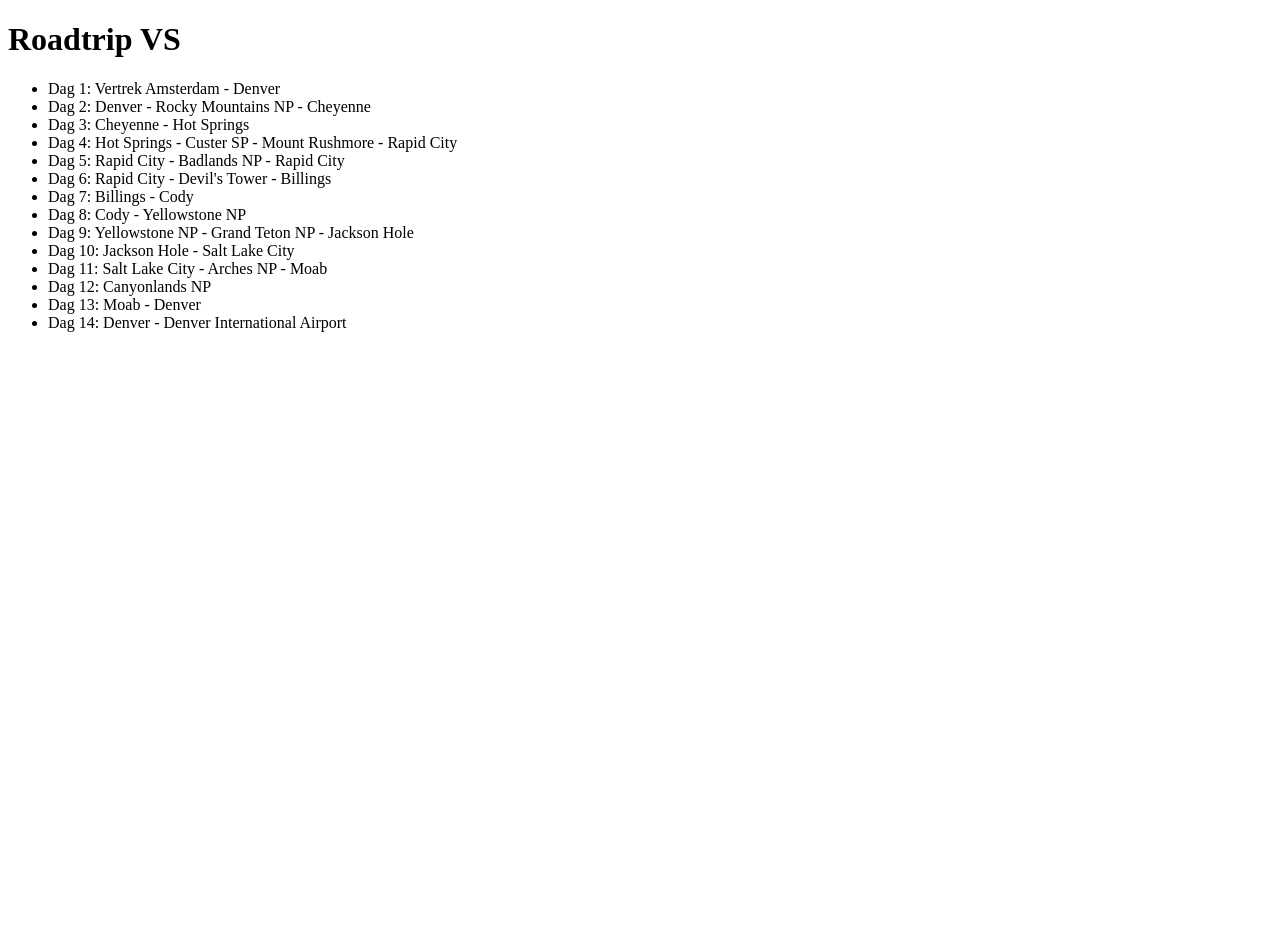
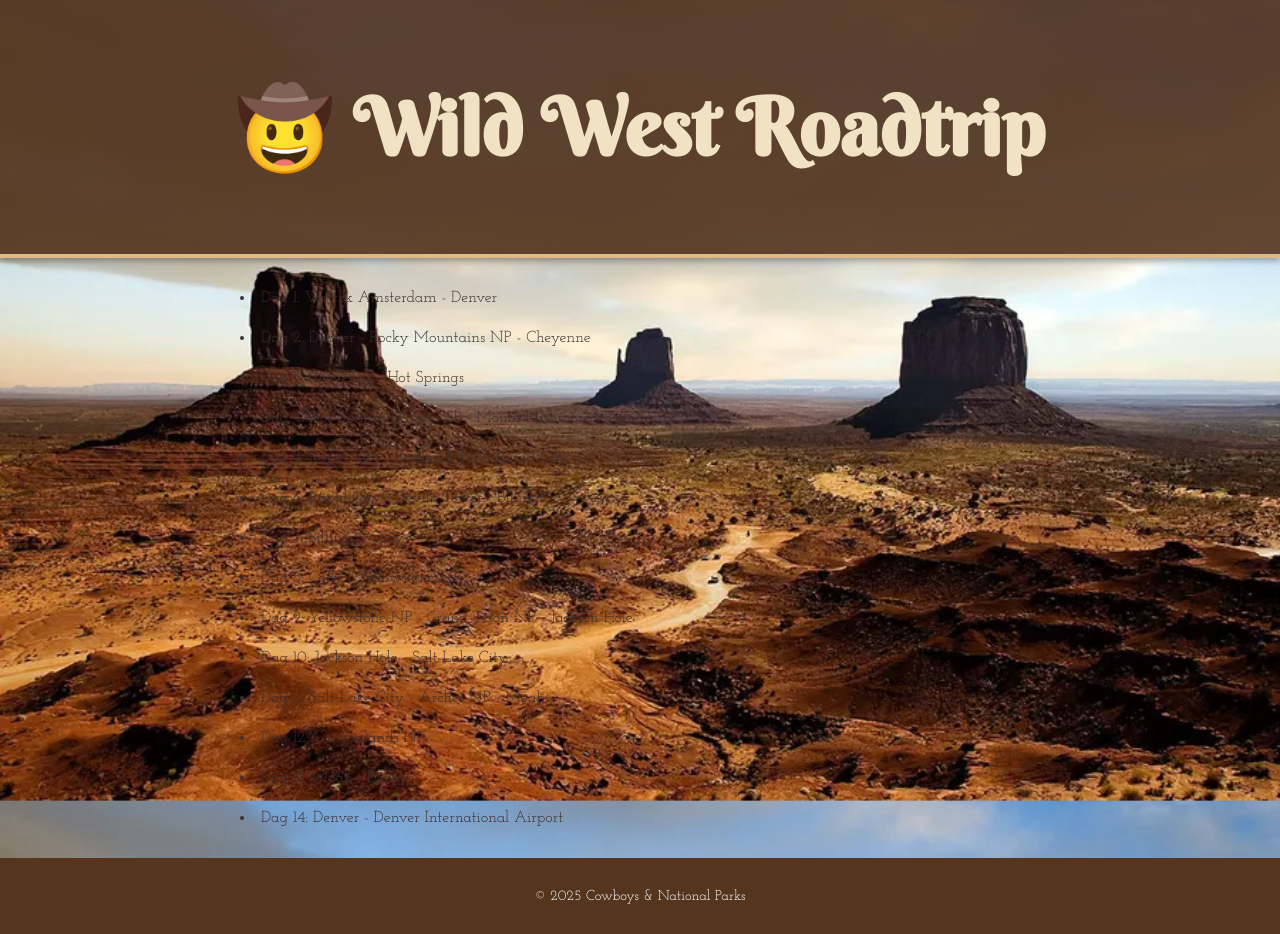
Before and after one commit to Conroy95/cowboys-indians-roadtrip, a plain HTML site: page index.html in a window 1280 px wide. Before the commit the page ends 800 px from the top, so only its background shows below. Drawn offline with Linux system fonts and the light colour scheme.

Commit message:
Add files via upload

```diff
--- a/index.html
+++ b/index.html
@@ -1,15 +1,28 @@
 <!DOCTYPE html>
 <html lang="nl">
 <head>
-  <meta charset="UTF-8">
-  <meta name="viewport" content="width=device-width, initial-scale=1.0">
-  <title>Roadtrip Planner</title>
-  <link rel="stylesheet" href="style.css">
-  <link rel="manifest" href="manifest.json">
+  <meta charset="UTF-8" />
+  <meta name="viewport" content="width=device-width, initial-scale=1.0"/>
+  <title>Roadtrip Wild West</title>
+
+  <!-- Google Fonts -->
+  <link href="https://fonts.googleapis.com/css2?family=Berkshire+Swash&family=Josefin+Slab:wght@400;600&display=swap" rel="stylesheet">
+
+  <link rel="manifest" href="manifest.json" />
+  <link rel="stylesheet" href="style.css" />
 </head>
 <body>
-  <h1>Roadtrip VS</h1>
-  <ul id="trip-plan"></ul>
+  <header>
+    <h1>🤠 Wild West Roadtrip</h1>
+  </header>
+
+  <main>
+    <section id="trip-plan"></section>
+  </main>
+
+  <footer>
+    <p>&copy; 2025 Cowboys & National Parks</p>
+  </footer>
 
   <script src="app.js"></script>
 </body>
--- a/style.css
+++ b/style.css
@@ -0,0 +1,56 @@
+body {
+  margin: 0;
+  padding: 0;
+  font-family: 'Josefin Slab', serif;
+  background: url('/assets/wildwest-bg.jpg') no-repeat center center fixed;
+  background-size: cover;
+  color: #3b2f2f;
+}
+
+header {
+  background-color: rgba(85, 53, 30, 0.9);
+  padding: 1.5rem;
+  text-align: center;
+  color: #f0e2c3;
+  font-family: 'Berkshire Swash', cursive;
+  font-size: 2.5rem;
+  border-bottom: 4px solid #deb887;
+  box-shadow: 0 3px 6px rgba(0,0,0,0.3);
+}
+
+main {
+  padding: 2rem;
+  max-width: 800px;
+  margin: auto;
+}
+
+#trip-plan {
+  display: grid;
+  gap: 1.5rem;
+}
+
+#trip-plan .day-card {
+  background: rgba(255, 248, 220, 0.9);
+  padding: 1.5rem;
+  border: 2px solid #8b4513;
+  border-radius: 12px;
+  box-shadow: 4px 4px 12px rgba(0,0,0,0.3);
+  font-size: 1.2rem;
+  position: relative;
+}
+
+#trip-plan .day-card::before {
+  content: '🌵';
+  position: absolute;
+  top: 10px;
+  right: 15px;
+  font-size: 1.5rem;
+}
+
+footer {
+  text-align: center;
+  padding: 1rem;
+  font-size: 0.9rem;
+  color: #fff;
+  background: #55351e;
+}
```
